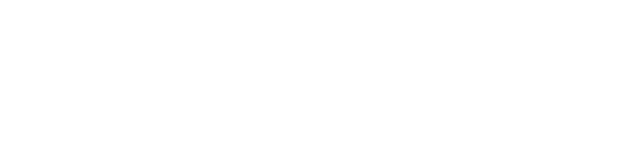
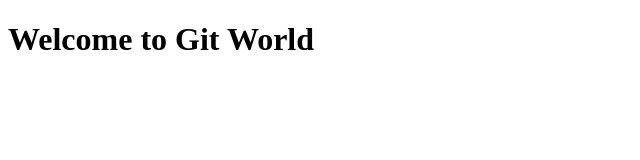
Before and after one commit to Harif-Suhail/firstProject, a plain HTML site: page index.html in a window 1280 px wide. Shown: the whole page, without its empty margins (0-640 px from the left). Drawn offline with Linux system fonts and the light colour scheme.

Commit message:
index updated with new tag

```diff
--- a/index.html
+++ b/index.html
@@ -7,6 +7,6 @@
     <title>Document</title>
 </head>
 <body>
-
+    <h1>Welcome to Git World</h1>
 </body>
 </html>
```
